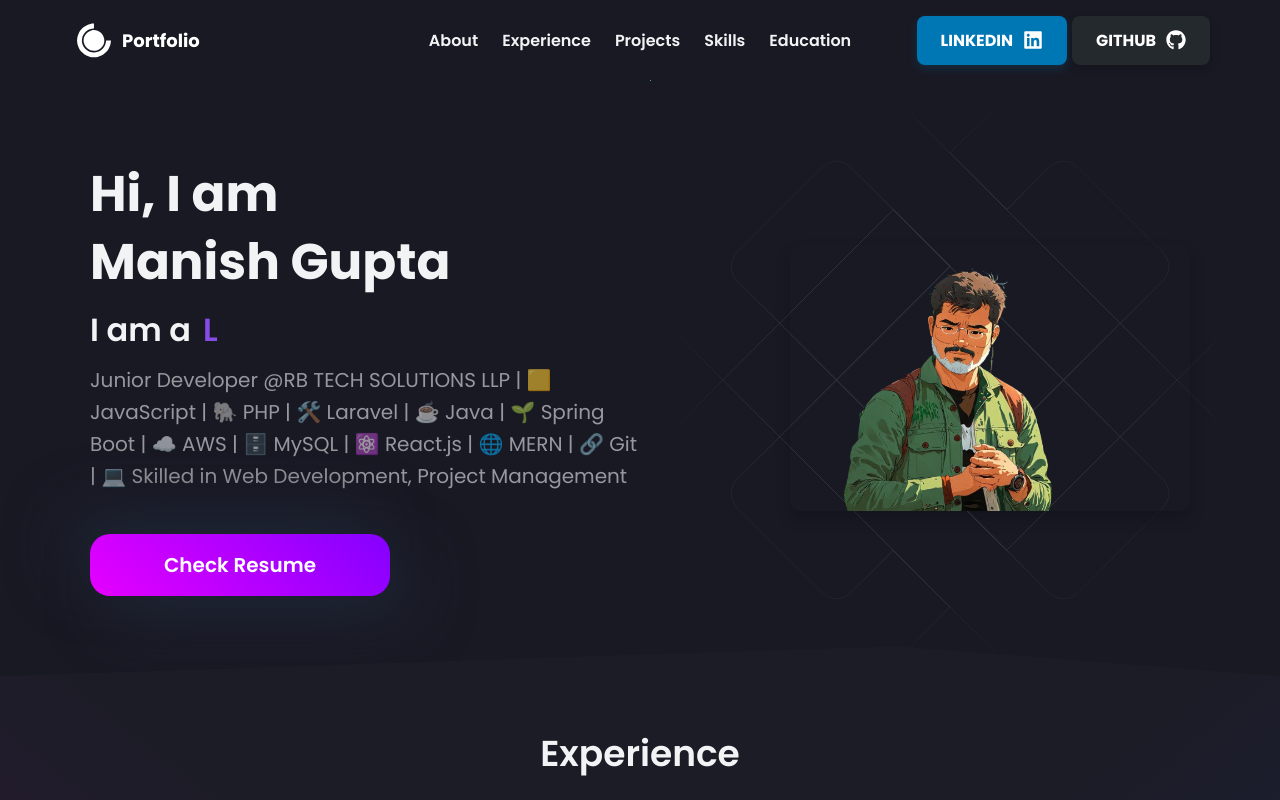
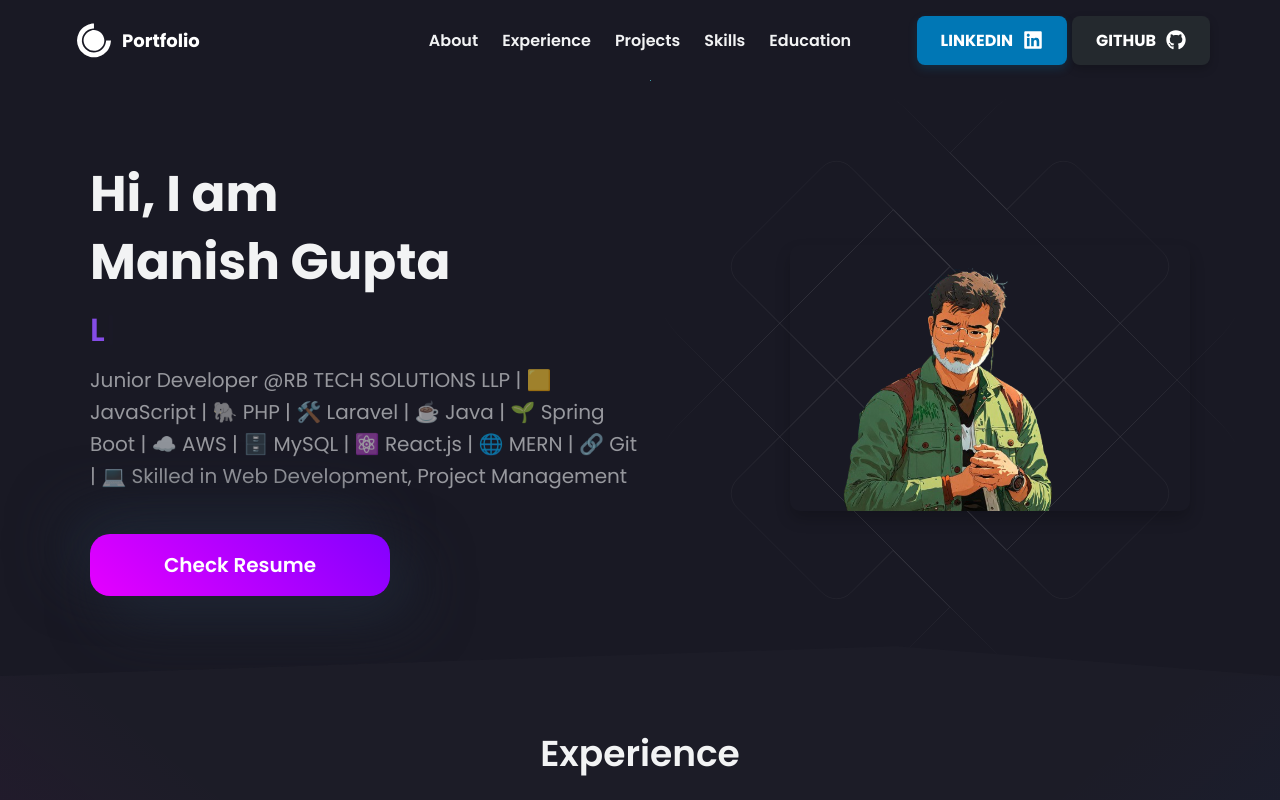
Before and after one commit to manishgupta72/manish-portfolio, a React (Create React App) app: page / in a window 1280 px wide. Shown: the top 800 px of the page. Built offline with nearby package versions, Linux system fonts and the light colour scheme.

Commit message:
some changes

```diff
--- a/src/components/HeroSection/index.js
+++ b/src/components/HeroSection/index.js
@@ -16,7 +16,7 @@ const HeroSection = () => {
                     <HeroLeftContainer id="Left">
                         <Title>Hi, I am <br /> {Bio.name}</Title>
                         <TextLoop>
-                            I am a
+
                             <Span>
                                 <Typewriter
                                     options={{
```
